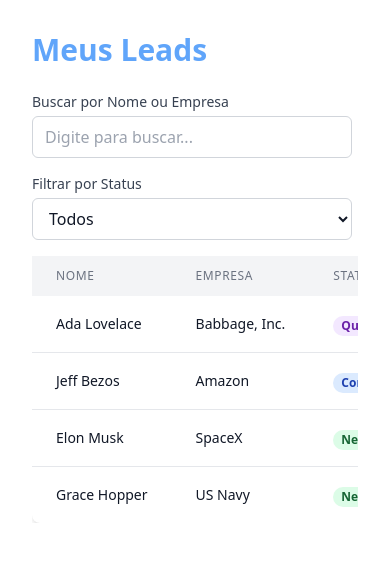
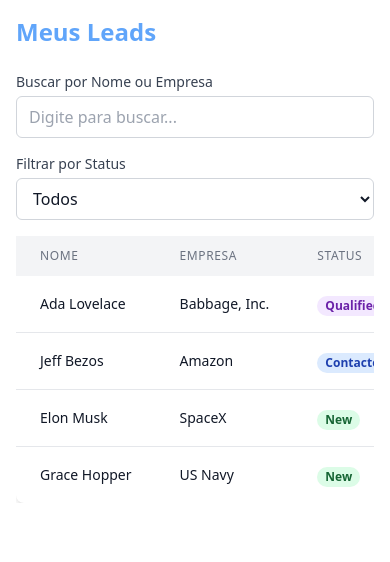
Before and after one commit to Fortuna09/mini-seller-console, a React (Vite) app: page / in a window 390 px wide. Shown: the top 562 px of the page. Built offline with nearby package versions, Linux system fonts and the light colour scheme.

Commit message:
feat: improve UI/UX

```diff
--- a/src/App.tsx
+++ b/src/App.tsx
@@ -108,10 +108,10 @@ function App() {
   }
 
   return (
-    <div className="p-8">
-      <h1 className="text-3xl font-bold text-blue-400 mb-6">Meus Leads</h1>
+    <div className="p-4 sm:p-8">
+      <h1 className="text-2xl sm:text-3xl font-bold text-blue-400 mb-6">Meus Leads</h1>
 
-      <div className="mb-4 max-w-xs">
+      <div className="mb-4 w-full sm:max-w-xs">
         <label htmlFor="search" className="block text-sm font-medium text-gray-700 mb-1">
           Buscar por Nome ou Empresa
         </label>
@@ -125,7 +125,7 @@ function App() {
         />
       </div>
 
-      <div className="mb-4 max-w-xs">
+      <div className="mb-4 w-full sm:max-w-xs">
         <label htmlFor="status-filter" className="block text-sm font-medium text-gray-700 mb-1">
           Filtrar por Status
         </label>
--- a/src/features/leads/LeadsTable.tsx
+++ b/src/features/leads/LeadsTable.tsx
@@ -34,7 +34,8 @@ export function LeadsTable({ leads, onSelectLead }: LeadsTableProps) {
           </tr>
         </thead>
         <tbody className="divide-y divide-gray-200">
-          {leads.map((lead) => (
+          {leads.length > 0 ? (
+            leads.map((lead) => (
               <tr
                 key={lead.id}
                 className="hover:bg-gray-50 cursor-pointer"
@@ -55,7 +56,14 @@ export function LeadsTable({ leads, onSelectLead }: LeadsTableProps) {
                   {lead.score}
                 </td>
               </tr>
-          ))}
+            ))
+          ) : (
+            <tr>
+              <td colSpan={4} className="text-center py-8 text-gray-500">
+                Nenhum lead encontrado.
+              </td>
+            </tr>
+          )}
         </tbody>
       </table>
     </div>
--- a/src/features/opportunities/OpportunitiesTable.tsx
+++ b/src/features/opportunities/OpportunitiesTable.tsx
@@ -32,7 +32,8 @@ export function OpportunitiesTable({ opportunities }: OpportunitiesTableProps) {
           </tr>
         </thead>
         <tbody className="divide-y divide-gray-200">
-          {opportunities.map((opportunity) => (
+          {opportunities.length > 0 ? (
+            opportunities.map((opportunity) => (
               <tr key={opportunity.id} className="hover:bg-gray-50">
                 <td className="px-6 py-4 whitespace-nowrap text-sm text-gray-900">
                   {opportunity.name}
@@ -49,7 +50,14 @@ export function OpportunitiesTable({ opportunities }: OpportunitiesTableProps) {
                   {opportunity.amount ? `R$ ${opportunity.amount.toLocaleString('pt-BR')}` : '-'}
                 </td>
               </tr>
-          ))}
+            ))
+          ) : (
+            <tr>
+              <td colSpan={4} className="text-center py-8 text-gray-500">
+                Nenhuma oportunidade encontrada.
+              </td>
+            </tr>
+          )}
         </tbody>
       </table>
     </div>
```
Lines whose indentation alone changed are shown as unchanged.
